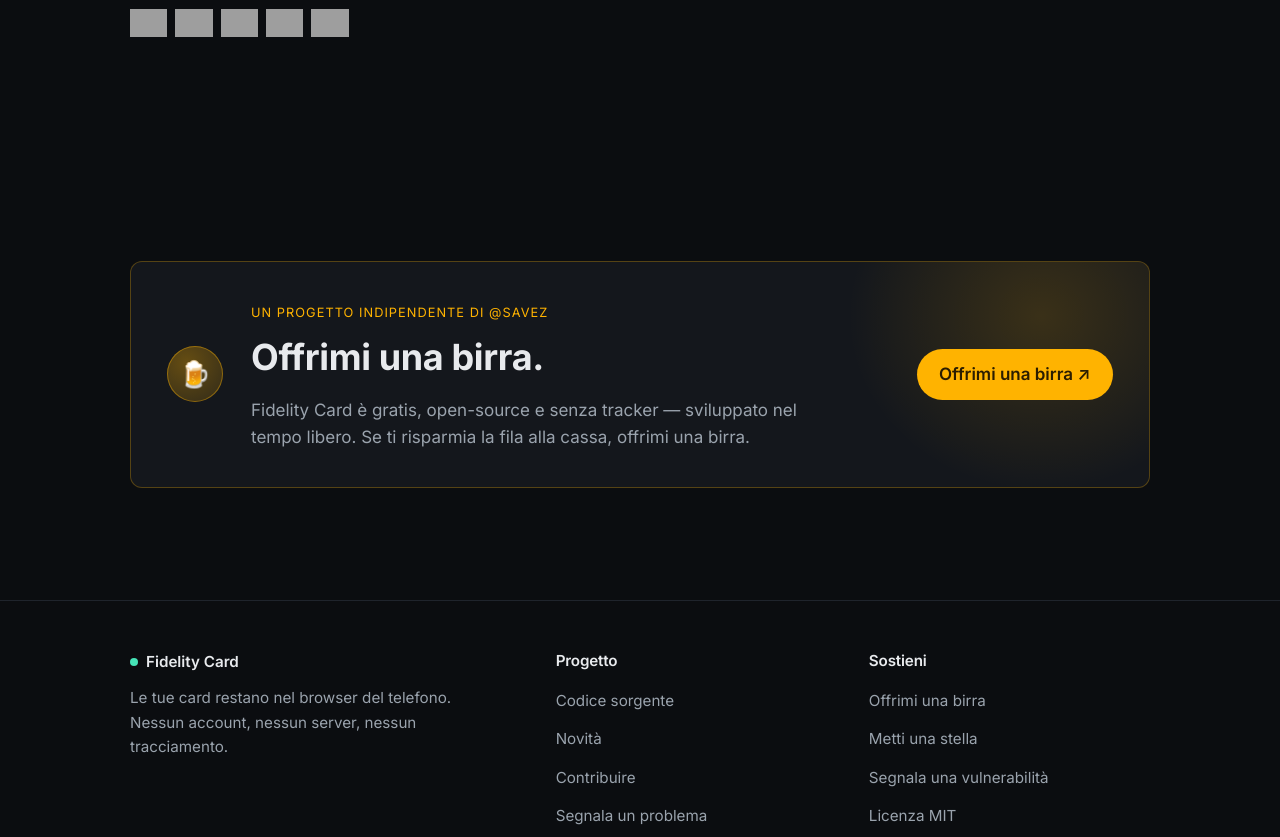
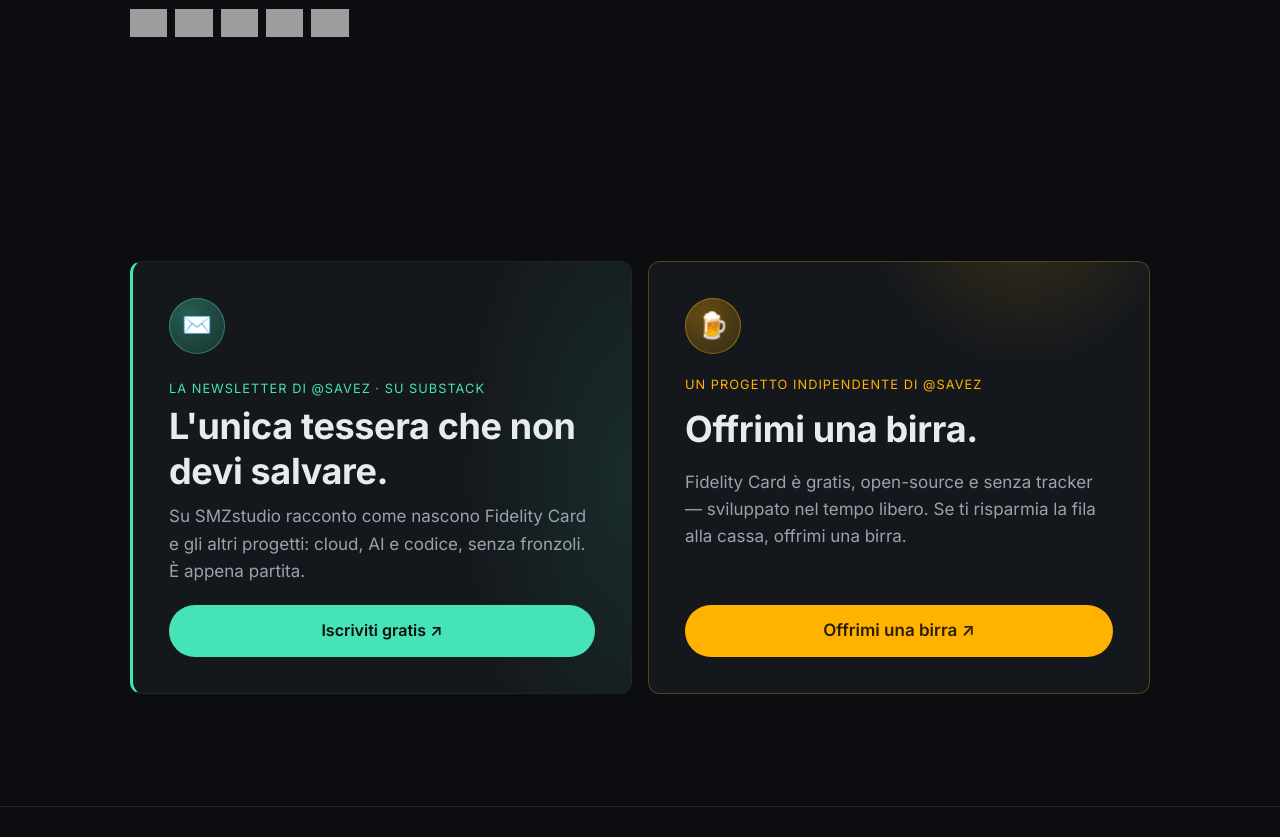
Before and after one commit to savez/fidality-card, an Astro site in the folder landing/: page / in a window 1280 px wide. Shown: the part 6093-6930 px from the top of the page. Built offline with nearby package versions, Linux system fonts and the light colour scheme; Astro itself is replaced by a stand-in of ours; no server answers; grey boxes are pictures that could not be loaded.

Commit message:
feat(landing): banner della newsletter SMZstudio su Substack

```diff
--- /dev/null
+++ b/landing/src/components/Substack.astro
@@ -0,0 +1,89 @@
+---
+// La newsletter dell'autore: stesso banner, prima del sostegno, in tutte e tre
+// le landing (nonAbbocco, bacco, fidality-card), ognuna nel suo stile.
+// Qui è una card affiancata al sostegno, con la stessa struttura ma accento
+// menta (--accent), per non farne il gemello: il sostegno è ambra.
+import { meta } from '../data/meta.js'
+---
+
+<div class="nl" id="substack">
+  <span class="nl-seal" aria-hidden="true">✉️</span>
+  <div class="nl-body">
+    <span class="nl-eyebrow">La newsletter di {meta.authorHandle} · su Substack</span>
+    <h2 class="nl-title">L'unica tessera che non devi salvare.</h2>
+    <p class="nl-sub">
+      Su SMZstudio racconto come nascono Fidelity Card e gli altri progetti: cloud, AI e
+      codice, senza fronzoli. È appena partita.
+    </p>
+  </div>
+  <a
+    class="btn btn-primary nl-cta"
+    href={`${meta.substackUrl}/subscribe`}
+    rel="noopener noreferrer"
+    target="_blank"
+  >
+    Iscriviti gratis ↗
+  </a>
+</div>
+
+<style>
+  .nl {
+    height: 100%;
+    display: flex;
+    flex-direction: column;
+    align-items: flex-start;
+    gap: 1.25rem;
+    padding: clamp(1.5rem, 4vw, 2.25rem);
+    border-radius: var(--radius-card);
+    background:
+      radial-gradient(50% 120% at 100% 50%, var(--accent-soft), transparent 70%),
+      var(--bg-elevated);
+    border: 1px solid var(--border);
+    border-left: 3px solid var(--accent);
+  }
+
+  .nl-seal {
+    display: grid;
+    place-items: center;
+    width: 3.5rem;
+    height: 3.5rem;
+    font-size: 1.5rem;
+    border-radius: 999px;
+    background: radial-gradient(circle at 35% 30%, rgba(70, 227, 183, 0.35), rgba(70, 227, 183, 0.12));
+    box-shadow: inset 0 0 0 1px rgba(70, 227, 183, 0.4);
+  }
+
+  .nl-body {
+    flex: 1 1 auto;
+    min-width: 0;
+  }
+
+  .nl-eyebrow {
+    display: inline-block;
+    font-size: 0.8rem;
+    letter-spacing: 0.08em;
+    text-transform: uppercase;
+    color: var(--accent);
+    margin-bottom: 0.3rem;
+  }
+
+  .nl-title {
+    font-size: clamp(1.5rem, 3vw, 2.25rem);
+    line-height: 1.25;
+  }
+
+  .nl-sub {
+    color: var(--text-muted);
+    margin-top: 0.6rem;
+    max-width: 52ch;
+  }
+
+  .nl-cta {
+    width: 100%;
+    border-radius: var(--radius-pill);
+  }
+
+  .nl-cta:hover {
+    opacity: 1;
+  }
+</style>
--- a/landing/src/components/Support.astro
+++ b/landing/src/components/Support.astro
@@ -6,8 +6,6 @@
 import { meta } from '../data/meta.js'
 ---
 
-<section class="support section" id="sostieni">
-  <div class="container">
 <div class="support-card">
   <div class="support-glow" aria-hidden="true"></div>
   <span class="support-seal" aria-hidden="true">🍺</span>
@@ -28,18 +26,17 @@
     Offrimi una birra ↗
   </a>
 </div>
-  </div>
-</section>
 
 <style>
   .support-card {
     --beer: #ffb300;
     position: relative;
     overflow: hidden;
+    height: 100%;
     display: flex;
-    align-items: center;
-    gap: clamp(1rem, 3vw, 1.75rem);
-    flex-wrap: wrap;
+    flex-direction: column;
+    align-items: flex-start;
+    gap: 1rem;
     padding: clamp(1.5rem, 4vw, 2.25rem);
     border-radius: var(--radius-card);
     background: var(--bg-elevated);
@@ -75,7 +72,7 @@
   .support-body {
     position: relative;
     z-index: 1;
-    flex: 1 1 16rem;
+    flex: 1 1 auto;
     min-width: 0;
   }
 
@@ -108,6 +105,7 @@
     padding: 0.75rem 1.4rem;
     border-radius: var(--radius-pill);
     font-weight: 600;
+    width: 100%;
     color: #2b1d00;
     background: var(--beer);
     transition:
@@ -125,10 +123,4 @@
     outline: 2px solid var(--beer);
     outline-offset: 3px;
   }
-
-  @media (max-width: 640px) {
-    .support-cta {
-      width: 100%;
-    }
-  }
 </style>
--- a/landing/src/data/meta.js
+++ b/landing/src/data/meta.js
@@ -16,6 +16,7 @@
   authorHandle: '@savez',
   authorUrl: 'https://github.com/savez',
   supportUrl: 'https://buymeacoffee.com/goeokwihgz',
+  substackUrl: 'https://smzstudio.substack.com',
   version: import.meta.env.PUBLIC_APP_VERSION ?? 'dev',
 }
 
--- a/landing/src/pages/index.astro
+++ b/landing/src/pages/index.astro
@@ -12,6 +12,7 @@
 import News from '../components/News.astro'
 import Install from '../components/Install.astro'
 import TechStack from '../components/TechStack.astro'
+import Substack from '../components/Substack.astro'
 import Support from '../components/Support.astro'
 import Footer from '../components/Footer.astro'
 
@@ -53,7 +54,13 @@
       <News />
       <Install />
       <TechStack />
-      <Support />
+      <!-- Newsletter e sostegno affiancati: due inviti dell'autore, una sola sezione. -->
+      <section class="section" id="sostieni">
+        <div class="container invites">
+          <Substack />
+          <Support />
+        </div>
+      </section>
     </main>
     <Footer />
   </body>
--- a/landing/src/styles/global.css
+++ b/landing/src/styles/global.css
@@ -144,6 +144,18 @@
   font-size: 0.85rem;
 }
 
+.invites {
+  display: grid;
+  gap: 1rem;
+  grid-template-columns: 1fr;
+}
+
+@media (min-width: 860px) {
+  .invites {
+    grid-template-columns: 1fr 1fr;
+  }
+}
+
 .card {
   background: var(--bg-elevated);
   border: 1px solid var(--border);
```
Lines whose indentation alone changed are shown as unchanged.
